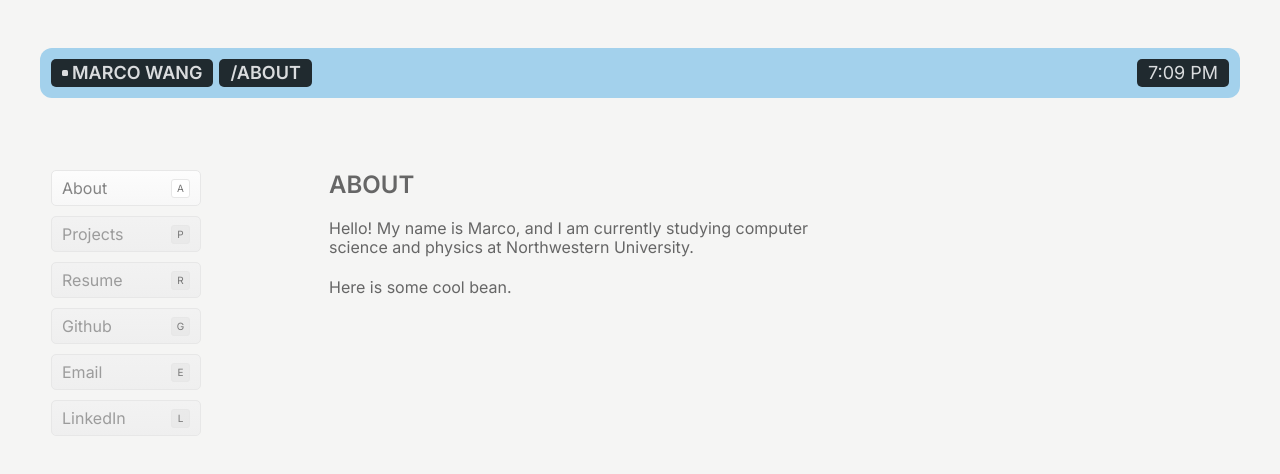
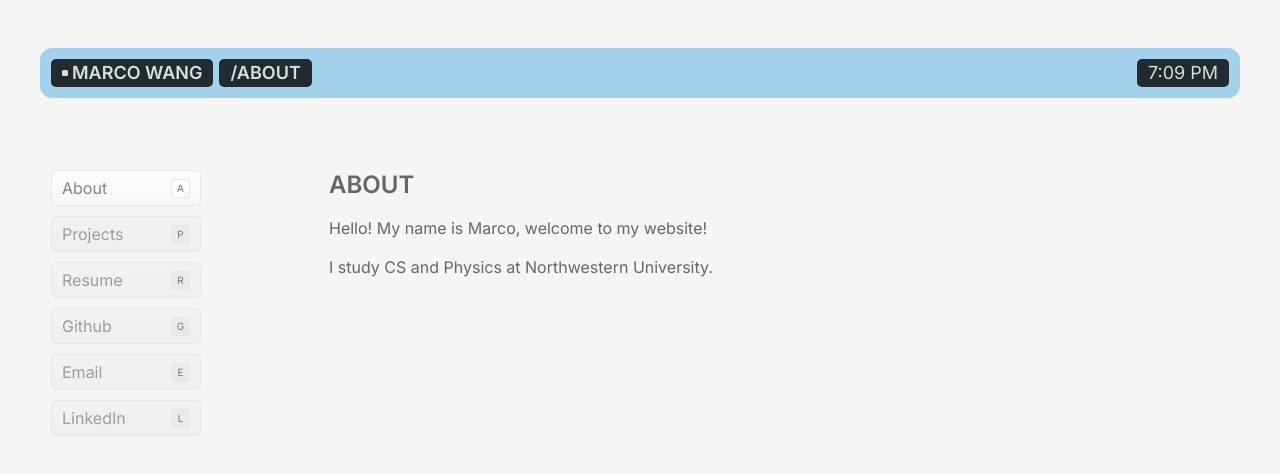
Before and after one commit to marcowang01/website-v2, a Next.js app: page /about in a window 1280 px wide. Shown: the top 474 px of the page. Built offline with nearby package versions, Linux system fonts and the light colour scheme.

Commit message:
better scrolling

```diff
--- a/src/app/about/page.js
+++ b/src/app/about/page.js
@@ -8,10 +8,10 @@ export default function About() {
         About
       </div>
       <div className={styles.paragraph}>
-        Hello! My name is Marco, and I am currently studying computer science and physics at Northwestern University.
+        Hello! My name is Marco, welcome to my website!
       </div>
-      <div>
-        Here is some cool bean.
+      <div className={styles.paragraph}>
+        I study CS and Physics at Northwestern University.
       </div>
     </main>
   )
--- a/src/app/globals.css
+++ b/src/app/globals.css
@@ -14,6 +14,7 @@
 
   /* side bar buttons */
   --sidebar-border: 1px solid #e7e7e7;
+  --sidebar-width: 150px;
 
   --light-btn-text-rgb: 119, 119, 119;
   --light-btn-bg-rgb: 222, 222, 222;
--- a/src/app/page.js
+++ b/src/app/page.js
@@ -8,3 +8,8 @@ export default function Home() {
     </div>
   )
 }
+
+// Todo:
+// - Add favicon
+// - Add download icon for resume
+// - add better interactions with project cards (clicking links, etc.)
--- a/src/app/page.module.css
+++ b/src/app/page.module.css
@@ -9,11 +9,13 @@
   padding: 0rem 11px;
   margin: 0 auto;
   max-width: 1200px;
-  /* min-height: 100vh; */
+  overflow: hidden;
+  height: calc(85vh - 50px);
 }
 
 .content{
-  flex-grow: 2;
+  width: calc(100% - var(--sidebar-width));
+  overflow-y: auto;
 }
 
 /* .description {
--- a/src/app/projects/page.module.css
+++ b/src/app/projects/page.module.css
@@ -1,3 +1,8 @@
 .main {
   padding-left: 10vw;
+  display: flex;
+  flex-direction: column;
+  justify-content: flex-start;
+  align-items: flex-start;
+  gap: 20px;
 }
--- a/src/components/sidebar/sidebar.module.css
+++ b/src/components/sidebar/sidebar.module.css
@@ -4,7 +4,7 @@
   justify-content: flex-start;
   align-items: flex-start;
   gap: 10px;
-  width: 150px;
+  width: var(--sidebar-width);
 }
 
 
@@ -12,7 +12,6 @@
 .sidebarButtonContainer {
   display: flex;
   flex-direction: row;
-  flex-grow: 1;
   width: 100%;
   justify-content: space-between;
   align-items: center;
@@ -24,6 +23,7 @@
   background-color: rgba(var(--light-btn-bg-rgb), 0.3);
   color: rgba(var(--light-btn-text-rgb), 0.7);
   font-size: 16px;
+  height: min-content;
 }
 
 .sidebarKey {
```
Also changed, not shown: src/content/experiences.js (added, +38 -0 lines), src/content/projects.js (+16 -0 lines), src/app/layout.js (indentation only).
